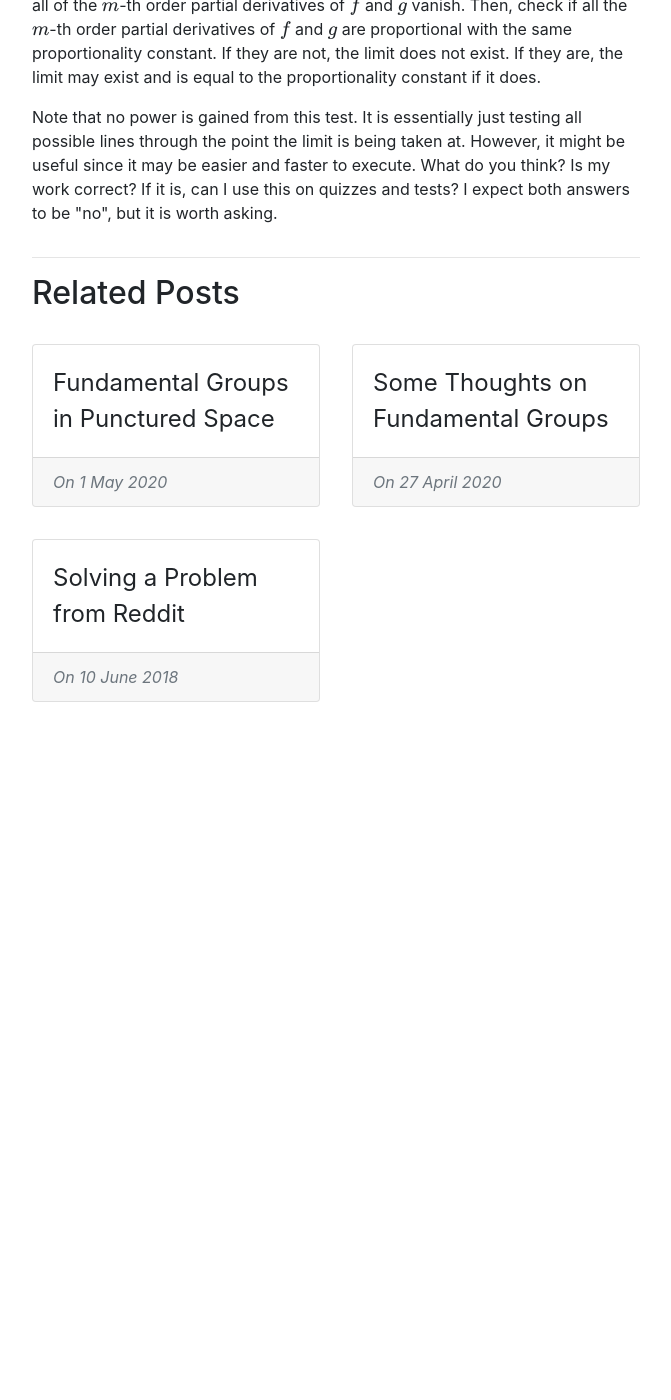
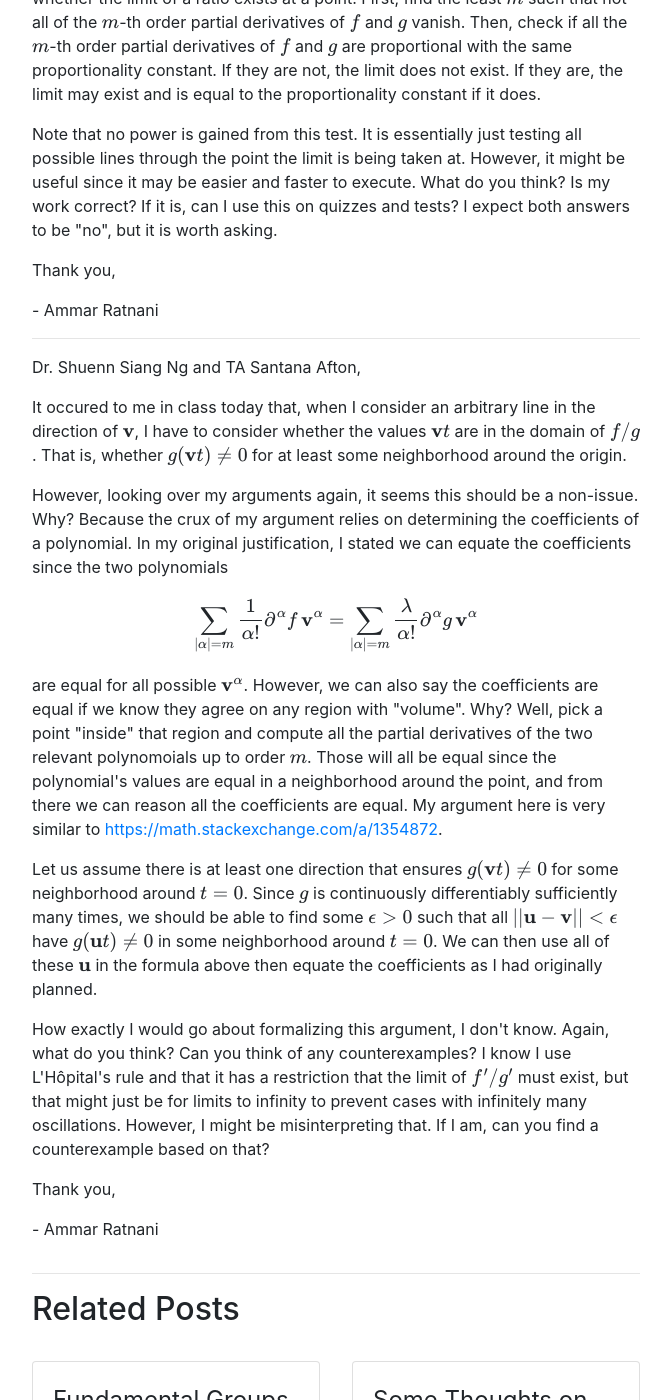
Before and after one commit to ammrat13/ammrat13.github.io, a Jekyll site: the page built from _posts/2020-02-02-lhopitals-rule-in-higher-dimensions.md, in a window 1280 px wide and 1400 px high, scrolled down 2696 px. Shown: the whole window, without its empty margins (304-975 px from the left). Built offline with Jekyll 4.4.1, drawn with Linux system fonts in a browser that asks for light colours; nearby versions of some CDN libraries; our own code applies the rules of GitHub Pages for plain Markdown files; before the commit the page ends 3494 px from its top, so only the background shows below that.

Commit message:
Add followup for L'Hôpital's rule
I forgot to add this when I was originally porting over the post.

```diff
--- a/_posts/2020-02-02-lhopitals-rule-in-higher-dimensions.md
+++ b/_posts/2020-02-02-lhopitals-rule-in-higher-dimensions.md
@@ -10,6 +10,8 @@ libs: [mathjax]
 *This post is taken from an email I wrote to Dr. Shuenn Siang Ng and (now) Dr.
 Santana Afton. They were my professor and my TA respectively for MATH 2551:
 Multivariable Calculus at Georgia Tech.*
+
+---
 
 Dr. Shuenn Siang Ng and TA Santana Afton,
 
@@ -129,3 +131,55 @@ possible lines through the point the limit is being taken at. However, it might
 be useful since it may be easier and faster to execute. What do you think? Is my
 work correct? If it is, can I use this on quizzes and tests? I expect both
 answers to be "no", but it is worth asking.
+
+Thank you,
+
+\- Ammar Ratnani
+
+---
+
+Dr. Shuenn Siang Ng and TA Santana Afton,
+
+It occured to me in class today that, when I consider an arbitrary line in the
+direction of @@\mathbf{v}@@, I have to consider whether the values
+@@\mathbf{v}t@@ are in the domain of @@f/g@@. That is, whether @@g(\mathbf{v}t)
+\neq 0@@ for at least some neighborhood around the origin.
+
+However, looking over my arguments again, it seems this should be a non-issue.
+Why? Because the crux of my argument relies on determining the coefficients of a
+polynomial. In my original justification, I stated we can equate the
+coefficients since the two polynomials
+
+%%
+\sum_{\left|\alpha\right|=m} \frac{1}{\alpha!}\partial^\alpha f \,
+\mathbf{v}^\alpha = \sum_{\left|\alpha\right|=m}
+\frac{\lambda}{\alpha!}\partial^\alpha g \, \mathbf{v}^\alpha
+%%
+
+are equal for all possible @@\mathbf{v}^\alpha@@. However, we can also say the
+coefficients are equal if we know they agree on any region with "volume". Why?
+Well, pick a point "inside" that region and compute all the partial derivatives
+of the two relevant polynomoials up to order @@m@@. Those will all be equal
+since the polynomial's values are equal in a neighborhood around the point, and
+from there we can reason all the coefficients are equal. My argument here is
+very similar to
+[https://math.stackexchange.com/a/1354872](https://math.stackexchange.com/a/1354872).
+
+Let us assume there is at least one direction that ensures @@g(\mathbf{v}t) \neq
+0@@ for some neighborhood around @@t=0@@. Since @@g@@ is continuously
+differentiably sufficiently many times, we should be able to find some
+@@\epsilon > 0@@ such that all @@\left|\left|\mathbf{u}-\mathbf{v}\right|\right|
+< \epsilon@@ have @@g(\mathbf{u}t) \neq 0@@ in some neighborhood around @@t=0@@.
+We can then use all of these @@\mathbf{u}@@ in the formula above then equate the
+coefficients as I had originally planned.
+
+How exactly I would go about formalizing this argument, I don't know. Again,
+what do you think? Can you think of any counterexamples? I know I use
+L'Hôpital's rule and that it has a restriction that the limit of @@f^\prime /
+g^\prime@@ must exist, but that might just be for limits to infinity to prevent
+cases with infinitely many oscillations. However, I might be misinterpreting
+that. If I am, can you find a counterexample based on that?
+
+Thank you,
+
+\- Ammar Ratnani
```
